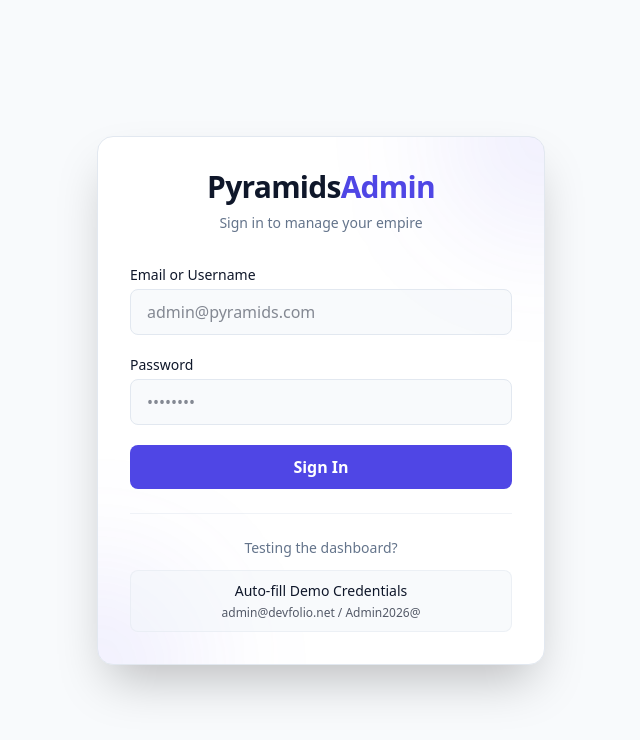
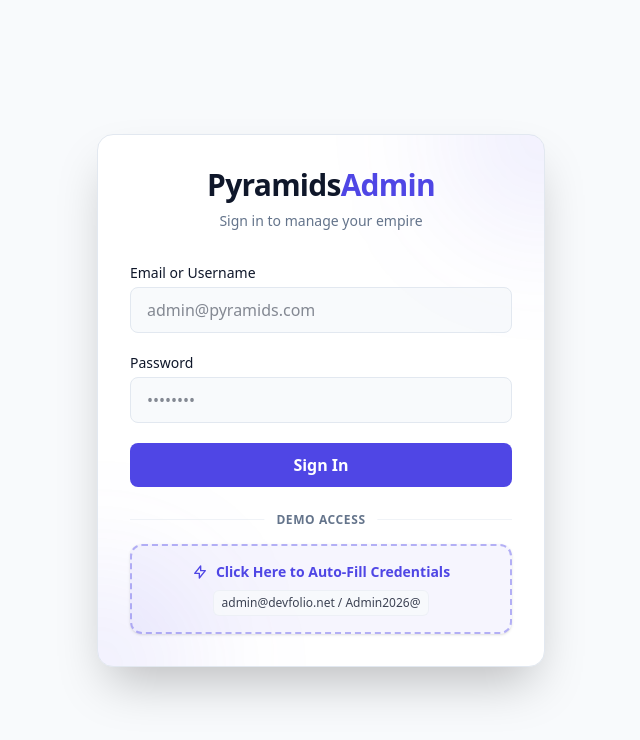
Before and after one commit to Mostafa-Devfolio/PRISM-Dashboard, a Next.js app: page /login in a window 1280 px wide. Shown: the top 740 px of the page, without its empty margins (319-959 px from the left). Built offline with nearby package versions, Linux system fonts and the light colour scheme; no server answers.

Commit message:
redesign autofill button for better ux

```diff
--- a/src/app/login/page.tsx
+++ b/src/app/login/page.tsx
@@ -91,19 +91,27 @@ export default function LoginPage() {
             >
               {isLoading ? <Loader2 className="w-5 h-5 animate-spin" /> : 'Sign In'}
             </button>
-
-            <div className="mt-6 pt-6 border-t border-border/50 text-center">
-              <p className="text-sm font-medium text-muted-foreground mb-3">Testing the dashboard?</p>
+            <div className="mt-8 pt-6 border-t border-border/50 relative">
+              <div className="absolute top-0 left-1/2 -translate-x-1/2 -translate-y-1/2 bg-card px-3 text-xs font-semibold text-muted-foreground uppercase tracking-wider">
+                Demo Access
+              </div>
               <button
                 type="button"
                 onClick={() => {
                   setValue('identifier', 'admin@devfolio.net');
                   setValue('password', 'Admin2026@');
                 }}
-                className="w-full text-sm bg-muted/50 hover:bg-muted text-foreground px-4 py-2.5 rounded-lg border border-border/50 transition-colors flex flex-col items-center gap-1"
+                className="w-full flex flex-col items-center justify-center p-4 rounded-xl border-2 border-dashed border-primary/40 bg-primary/5 hover:bg-primary/10 hover:border-primary/60 transition-all cursor-pointer group shadow-sm hover:shadow-md"
               >
-                <span>Auto-fill Demo Credentials</span>
-                <span className="text-xs opacity-70">admin@devfolio.net / Admin2026@</span>
+                <span className="text-sm font-bold text-primary flex items-center gap-2">
+                  <svg className="w-4 h-4 group-hover:scale-110 transition-transform" fill="none" viewBox="0 0 24 24" stroke="currentColor" strokeWidth={2}>
+                    <path strokeLinecap="round" strokeLinejoin="round" d="M13 10V3L4 14h7v7l9-11h-7z" />
+                  </svg>
+                  Click Here to Auto-Fill Credentials
+                </span>
+                <span className="text-xs font-medium text-foreground mt-2 opacity-80 bg-background px-2 py-1 rounded-md border border-border/50">
+                  admin@devfolio.net / Admin2026@
+                </span>
               </button>
             </div>
           </form>
```
